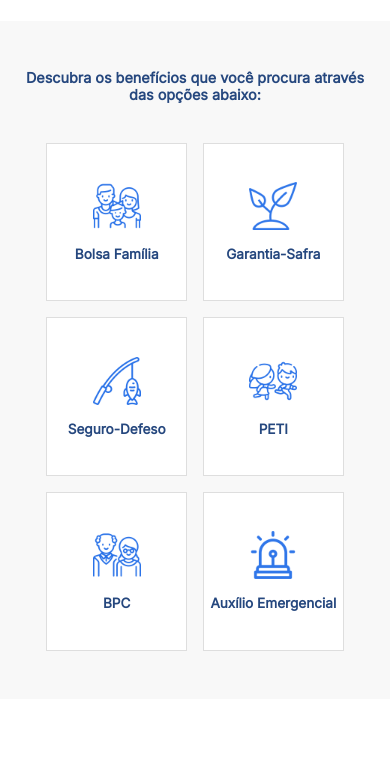
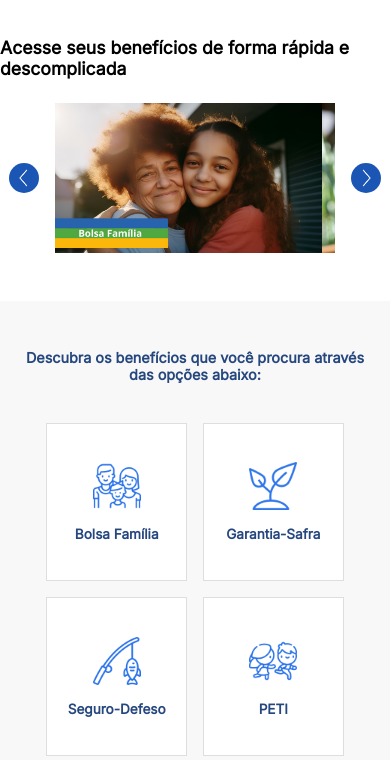
Before and after one commit to stwsz/beneficios-br, a plain HTML site: page src/index.html in a window 390 px wide. Shown: the part 55-815 px from the top of the page. Drawn offline with Linux system fonts and the light colour scheme.

Commit message:
Developing the carousel

```diff
--- a/src/css/home-page/availables-benefits-section.css
+++ b/src/css/home-page/availables-benefits-section.css
@@ -1,4 +1,4 @@
-/* Availables benefits - Styles*/
+/*Availables benefits - Styles*/
 #avaliables-benefits-section {
     display: flex;
     flex-direction: column;
--- /dev/null
+++ b/src/css/home-page/carousel-section.css
@@ -0,0 +1,112 @@
+/*Carousel Section - Styles*/
+#carousel-benefits {
+    display: flex;
+    flex-direction: column;
+    align-items: center;
+    justify-content: center;
+    gap: 1.5rem;
+    padding: 1rem 0rem 3rem 0rem;
+}
+
+#carousel-benefits h1 {
+    font-size: 1.1rem;
+}
+
+#carousel-benefits-div {
+    display: flex;
+    justify-content: center;
+    align-items: center;
+    gap: 4rem;
+}
+
+#carousel-benefits-div button {
+    background-color: var(--blue-primary-color);
+    border-radius: 100%;
+    display: flex;
+    align-items: center;
+    justify-content: center;
+    height: 50px;
+    width: 50px;
+    border: none;
+    transition-duration: 0.8s;
+    cursor: pointer;
+}
+
+#carousel-benefits-div button:hover {
+    transition-duration: 0.8s;
+    opacity: 0.8;
+}
+
+#carousel-benefits-div button:first-child {
+    transform: rotate(180deg);
+}
+
+#carousel-benefits-div button img {
+    width: 20px;
+    height: 30px;
+    border-radius: 100%;
+}
+
+#carousel {
+    width: 700px;
+    display: flex;
+    align-items: center;
+    overflow-x: hidden;
+}
+
+.carousel-items {
+    width: 700px;
+    height: 400px;
+}
+
+/*Media queries - Responsivity*/
+@media screen and (max-width: 1080px) {
+    #carousel-benefits-div {
+        gap: 2rem;
+    }
+
+    #carousel {
+        width: 500px;
+    }
+
+    .carousel-items {
+        width: 500px;
+        height: 300px;
+    }
+}
+
+@media screen and (max-width: 720px) {
+    #carousel-benefits-div {
+        gap: 1rem;
+    }
+
+    #carousel-benefits-div button {
+        height: 30px;
+        width: 30px;
+    }
+
+    #carousel-benefits-div button img {
+        width: 10px;
+        height: 20px;
+    }
+
+    #carousel {
+        width: 350px;
+    }
+
+    .carousel-items {
+        width: 350px;
+        height: 200px;
+    }
+}
+
+@media screen and (max-width: 720px) {
+    #carousel {
+        width: 280px;
+    }
+
+    .carousel-items {
+        width: 280px;
+        height: 150px;
+    }
+}
--- a/src/css/home-page/home-page.css
+++ b/src/css/home-page/home-page.css
@@ -2,3 +2,4 @@
 @import './availables-benefits-section.css';
 @import './consult-benefits-section.css';
 @import './footer-home-page.css';
+@import './carousel-section.css';
--- a/src/index.html
+++ b/src/index.html
@@ -39,7 +39,29 @@
     </header>
 
     <section id="carousel-benefits">
+        <h1>Acesse seus benefícios de forma rápida e descomplicada</h1>
 
+        <div id="carousel-benefits-div">
+            <button>
+                <img src="./assets/icons/arrow-icon.png" alt="">
+            </button>
+
+            <div id="carousel">
+                <img src="./assets/img/images/bolsa-familia.jpg" class="carousel-items" alt="">
+
+                <img src="./assets/img/images/bpc.jpg" class="carousel-items" alt="">
+
+                <img src="./assets/img/images/garantia-safra.jpg" class="carousel-items" alt="">
+
+                <img src="./assets/img/images/peti.jpg" class="carousel-items" alt="">
+
+                <img src="./assets/img/images/seguro-defeso.jpg" class="carousel-items" alt="">
+            </div>
+
+            <button>
+                <img src="./assets/icons/arrow-icon.png" alt="">
+            </button>
+        </div>
     </section>
 
     <section id="avaliables-benefits-section">
--- a/src/js/home-page.js
+++ b/src/js/home-page.js
@@ -118,3 +118,31 @@
 const date = document.getElementById('date');
 
 date.textContent = new Date().getFullYear();
+
+//Logic of carousel
+const carousel = document.getElementById("carousel");
+const prevButton = document.querySelector("#carousel-benefits-div button:first-child");
+const nextButton = document.querySelector("#carousel-benefits-div button:last-child");
+const itemWidth = document.querySelector(".carousel-items").offsetWidth;
+
+let scrollPosition = 0;
+
+nextButton.addEventListener("click", () => {
+    if (scrollPosition < carousel.scrollWidth - carousel.clientWidth) {
+        scrollPosition += itemWidth;
+        carousel.scrollTo({
+            left: scrollPosition,
+            behavior: "smooth"
+        });
+    }
+});
+
+prevButton.addEventListener("click", () => {
+    if (scrollPosition > 0) {
+        scrollPosition -= itemWidth;
+        carousel.scrollTo({
+            left: scrollPosition,
+            behavior: "smooth"
+        });
+    }
+});
```
Also changed, not shown: package.json (deleted, +0 -12 lines), src/assets/icons/arrow-icon.png (added), src/assets/img/images/bolsa-familia.jpg (added), src/assets/img/images/bpc.jpg (added), src/assets/img/images/garantia-safra.jpg (added), src/assets/img/images/peti.jpg (added), src/assets/img/images/seguro-defeso.jpg (added).
